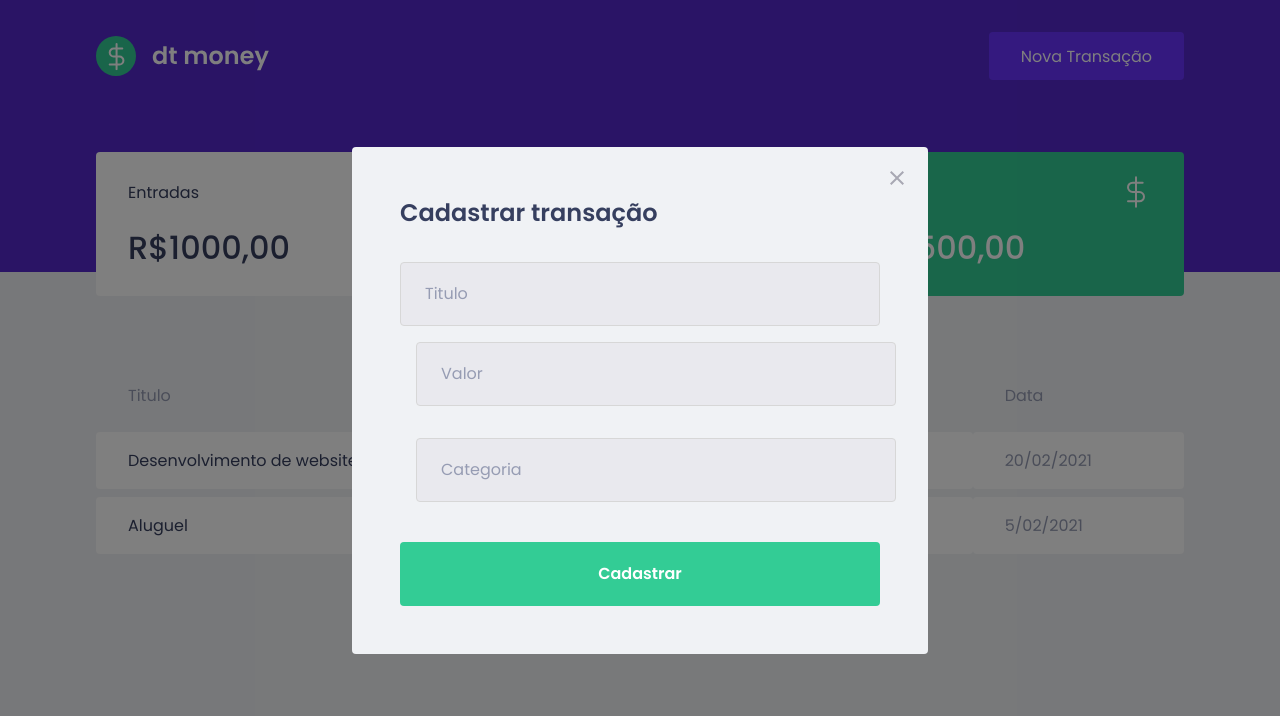
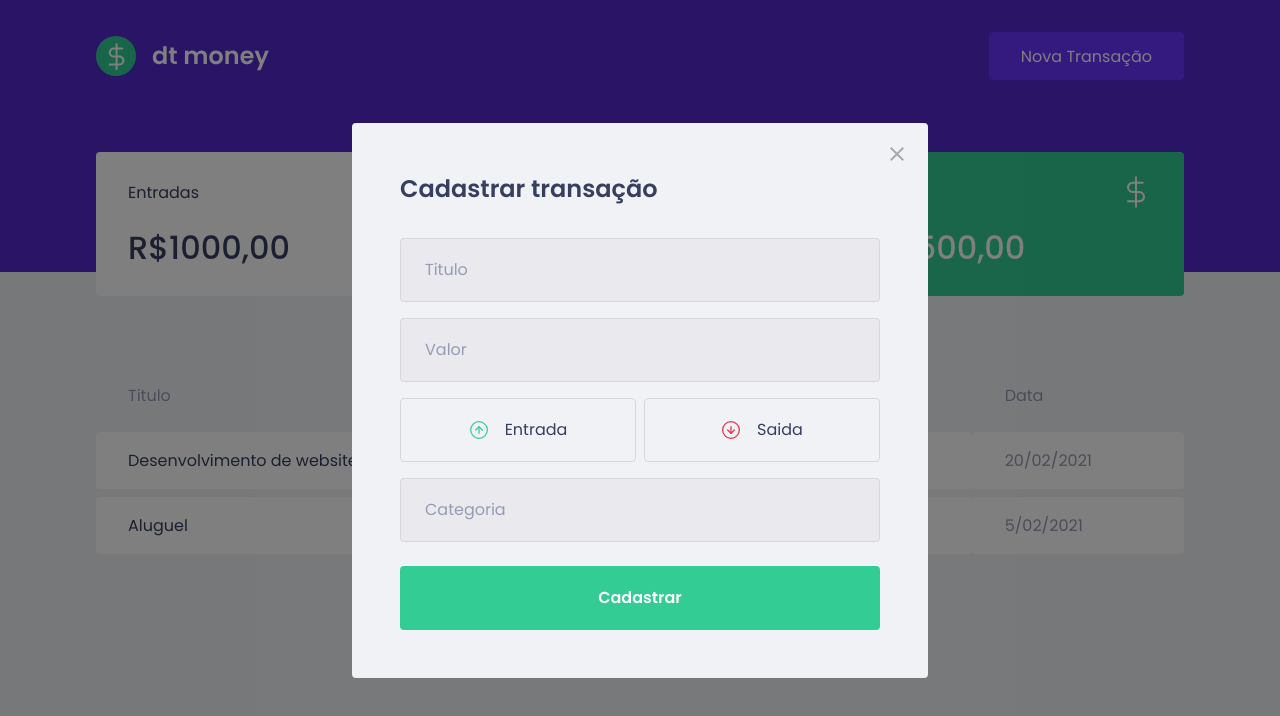
Before and after one commit to casa-henrique/dtmoney, a React (Create React App) app: page / in a window 1280 px wide. Both pictures are taken after a click on the button "Nova Transação". Shown: the top 716 px of the page. Built offline with nearby package versions, Linux system fonts and the light colour scheme; no server answers; what miragejs would draw is missing.

Commit message:
Estilização e estrutura dos botões do modal

```diff
--- a/package.json
+++ b/package.json
@@ -5,6 +5,7 @@
   "dependencies": {
     "axios": "^0.26.1",
     "miragejs": "^0.1.43",
+    "polished": "^4.1.4",
     "react": "^17.0.2",
     "react-dom": "^17.0.2",
     "react-modal": "^3.14.4",
--- a/src/components/NewTransactionModal/index.tsx
+++ b/src/components/NewTransactionModal/index.tsx
@@ -1,7 +1,9 @@
 import Modal from "react-modal";
-import { Container } from "./styles";
+import { Container, TransactionTypeContainer } from "./styles";
 
 import closeImg from "../../assets/close.svg";
+import incomeImg from "../../assets/income.svg";
+import outcomeImg from "../../assets/outcome.svg";
 
 interface NewTransactionModalProps {
   isOpen: boolean;
@@ -19,7 +21,11 @@
       overlayClassName="react-modal-overlay"
       className="react-modal-content"
     >
-      <button type="button" onClick={onRequestClose} className="react-close-modal">
+      <button
+        type="button"
+        onClick={onRequestClose}
+        className="react-close-modal"
+      >
         <img src={closeImg} alt="Fechar o modal" />
       </button>
 
@@ -28,6 +34,16 @@
 
         <input placeholder="Titulo" />
         <input type="number" placeholder="Valor" />
+
+        <TransactionTypeContainer>
+          <button type="button">
+            <img src={incomeImg} alt="Entrada" /> <span>Entrada</span>
+          </button>
+          <button type="button">
+            <img src={outcomeImg} alt="Saida" /> <span>Saida</span>
+          </button>
+        </TransactionTypeContainer>
+
         <input placeholder="Categoria" />
 
         <button type="submit">Cadastrar</button>
--- a/src/components/NewTransactionModal/styles.ts
+++ b/src/components/NewTransactionModal/styles.ts
@@ -1,4 +1,5 @@
 import styled from "styled-components";
+import { darken } from "polished"; // Biblioteca com diversas funções do js para manipulação de cores
 
 export const Container = styled.form`
   h2 {
@@ -25,7 +26,7 @@
     }
 
     & + input {
-      margin: 1rem;
+      margin-top: 1rem;
     }
   }
 
@@ -51,3 +52,41 @@
     }
   }
 `;
+
+export const TransactionTypeContainer = styled.div`
+  display: grid;
+  grid-template-columns: 1fr 1fr;
+
+  gap: 0.5rem;
+  margin: 1rem 0;
+
+  button {
+    height: 4rem;
+    border: 1px solid #d7d7d7;
+    border-radius: 0.25rem;
+
+    background: transparent;
+
+    display: flex;
+    align-items: center;
+    justify-content: center;
+
+    transition: border-color 0.2s;
+
+    &:hover {
+      border-color: ${darken(0.1, "#d7d7d7")};
+    }
+
+    img {
+      width: 20px;
+      height: 20px;
+    }
+
+    span {
+      display: inline-block;
+      margin-left: 1rem;
+      font-size: 1rem;
+      color: var(--text-title);
+    }
+  }
+`;
```
Also changed, not shown: 1 other file (tests, documents, lock files or other folders).
